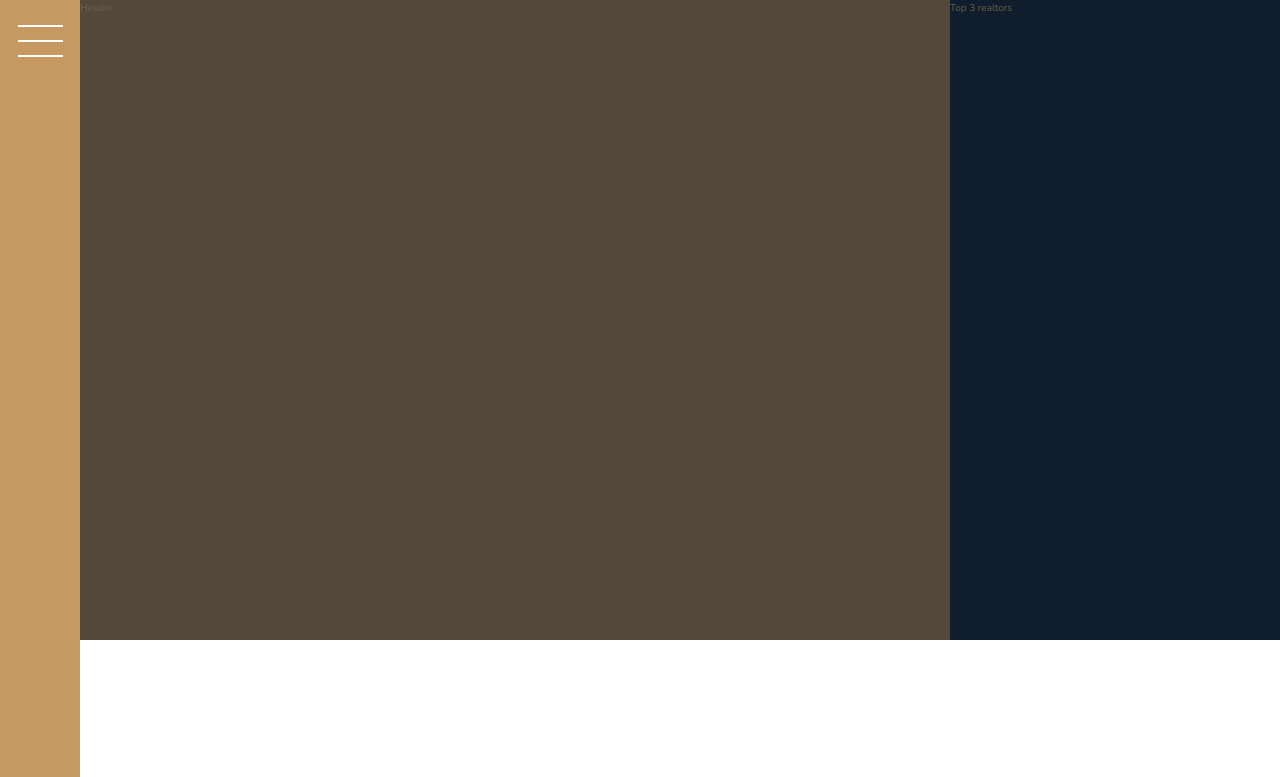
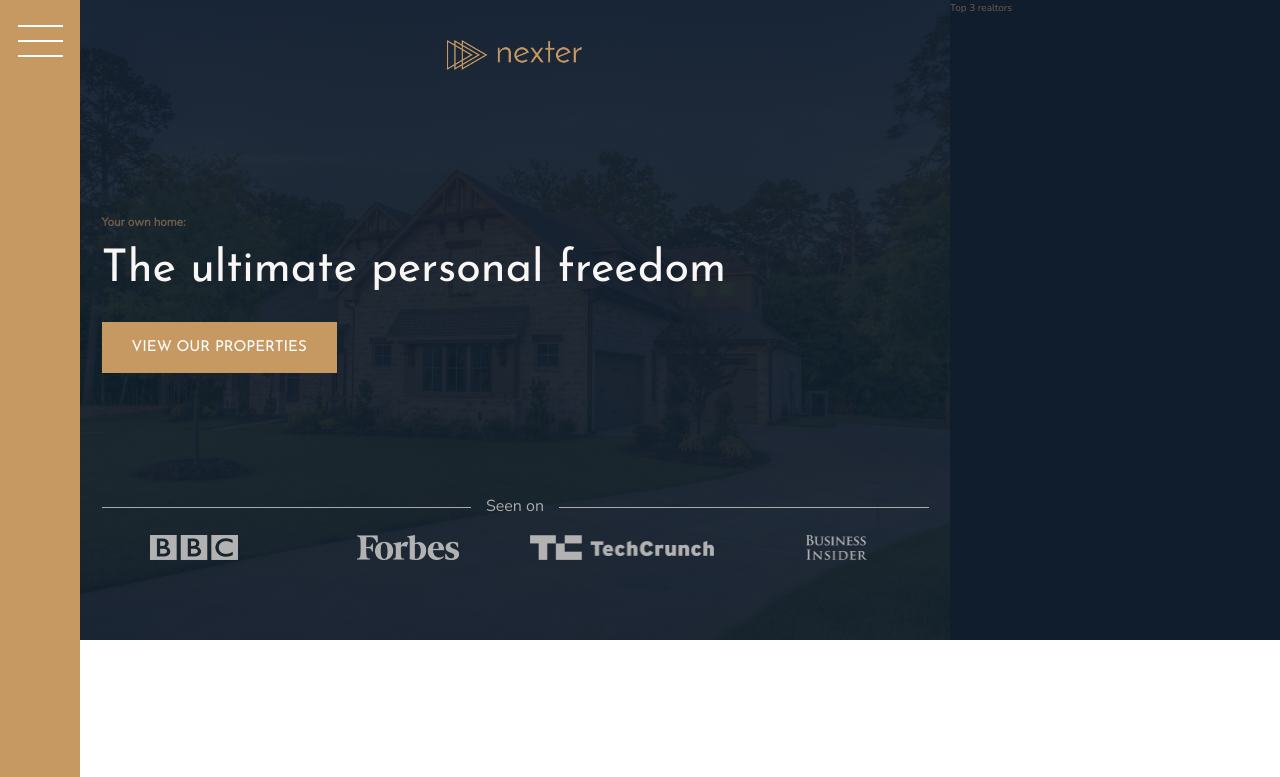
Before and after one commit to grigoar/Advanced-CSS-and-SASS, a website: page 3.Nexter-css-grid/index.html in a window 1280 px wide. Shown: the top 777 px of the page. Drawn offline with nearby package versions, Linux system fonts and the light colour scheme.

Commit message:
added the header section

```diff
--- a/3.Nexter-css-grid/index.html
+++ b/3.Nexter-css-grid/index.html
@@ -20,7 +20,19 @@
       <button class="nav-btn"></button>
     </div>
 
-    <header class="header">Header</header>
+    <header class="header">
+      <img src="img/logo.png" alt="Nexter logo" class="header__logo" />
+      <h3 class="heding-3">Your own home:</h3>
+      <h1 class="heading-1">The ultimate personal freedom</h1>
+      <button class="btn header__btn">View our properties</button>
+      <div class="header__seenon-text">Seen on</div>
+      <div class="header__seenon-logos">
+        <img src="img/logo-bbc.png" alt="Seen on logo 1" />
+        <img src="img/logo-forbes.png" alt="Seen on logo 2" />
+        <img src="img/logo-techcrunch.png" alt="Seen on logo 3" />
+        <img src="img/logo-bi.png" alt="Seen on logo 4" />
+      </div>
+    </header>
 
     <div class="realtors">Top 3 realtors</div>
 
--- a/3.Nexter-css-grid/sass/_header.scss
+++ b/3.Nexter-css-grid/sass/_header.scss
@@ -1,4 +1,60 @@
 .header {
   background-color: $color-grey-dark-1;
   grid-column: full-start / col-end 6;
+  background-image: linear-gradient(
+      rgba($color-secondary, 0.93),
+      rgba($color-secondary, 0.93)
+    ),
+    url(../img/hero.jpeg);
+  background-size: cover;
+  background-position: center;
+  padding: 8rem;
+  padding-top: 4rem;
+
+  display: grid;
+  grid-auto-flow: row;
+  grid-template-rows: 1fr min-content 6rem 1fr;
+  grid-template-columns: max-content;
+  grid-row-gap: 1.5rem;
+  justify-content: center;
+
+  &__logo {
+    height: 3rem;
+    justify-self: center;
+  }
+
+  &__btn {
+    align-self: start;
+    justify-self: start;
+  }
+
+  &__seenon-text {
+    display: grid;
+    grid-template-columns: 1fr max-content 1fr;
+    grid-column-gap: 1.5rem;
+    align-items: center;
+
+    font-size: 1.6rem;
+    color: $color-grey-light-2;
+
+    &::before,
+    &::after {
+      content: "";
+      height: 1px;
+      display: block;
+      background-color: currentColor;
+    }
+  }
+
+  &__seenon-logos {
+    display: grid;
+    grid-template-columns: repeat(4, 1fr);
+    column-gap: 3rem;
+    justify-items: center;
+
+    img {
+      height: 2.5rem;
+      filter: brightness(70%);
+    }
+  }
 }
--- a/3.Nexter-css-grid/sass/_typography.scss
+++ b/3.Nexter-css-grid/sass/_typography.scss
@@ -5,6 +5,9 @@
 
 .heading-1 {
   @extend %heading;
+  font-size: 4.5rem;
+  color: $color-grey-light-1;
+  line-height: 1;
 }
 
 .heading-2 {
```
Also changed, not shown: 3.Nexter-css-grid/css/main.css.
